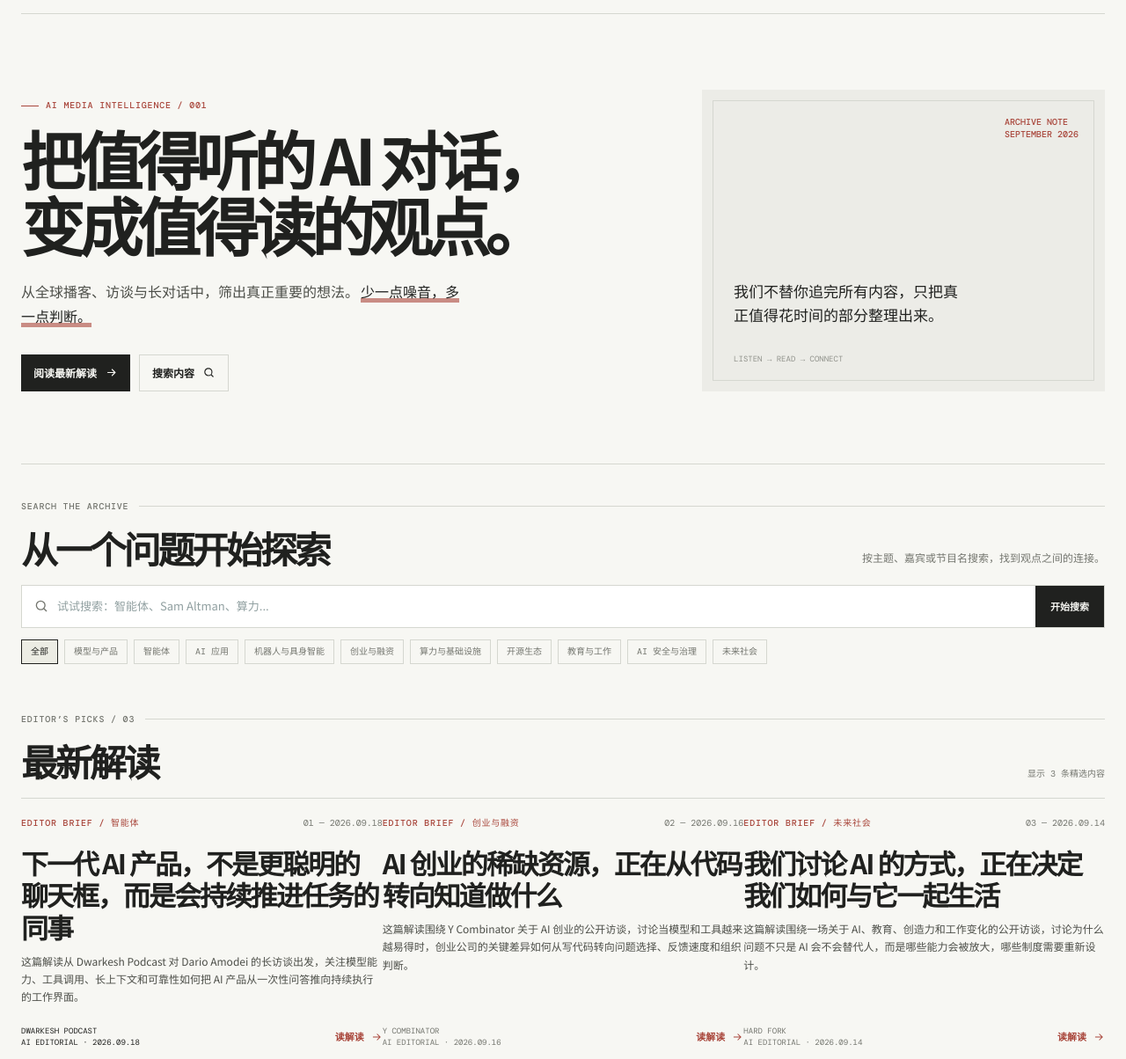
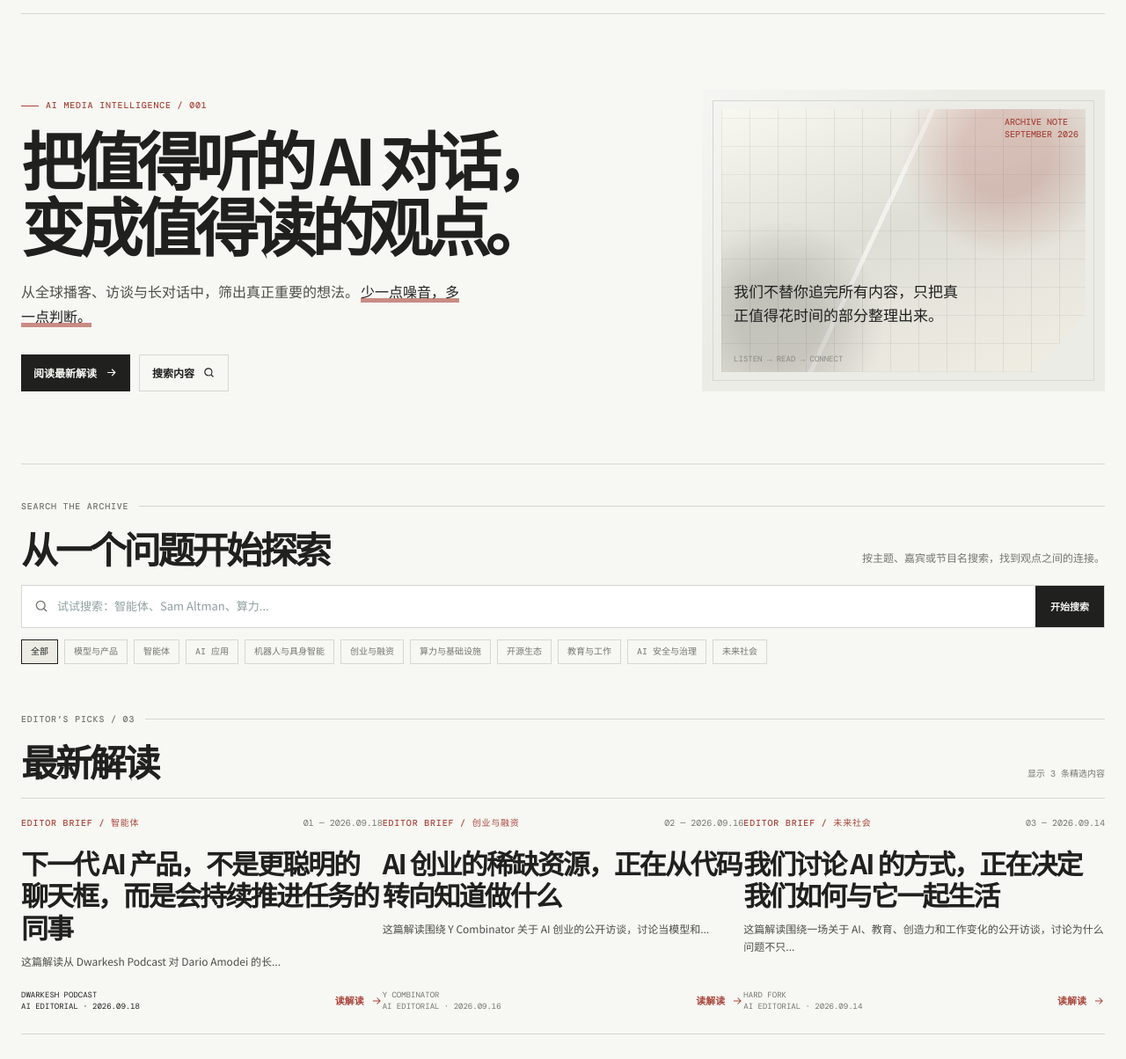
Before and after one commit to maojingling25-rgb/--web, a website: page index.html in a window 1280 px wide. Shown: the part 96-1300 px from the top of the page at 88% size. Drawn offline with nearby package versions, Linux system fonts and the light colour scheme; no server answers.

Commit message:
Polish public homepage layout

```diff
--- a/index.html
+++ b/index.html
@@ -998,17 +998,37 @@
       }
 
       .hero-visual {
+        isolation: isolate;
         min-height: 0;
         align-self: stretch;
         padding: 22px;
         overflow: visible;
-        background: var(--paper-deep);
+        background:
+          linear-gradient(135deg, rgba(255, 255, 255, 0.5), transparent 38%),
+          var(--paper-deep);
         box-shadow: none;
+      }
+
+      .hero-visual::before {
+        position: absolute;
+        inset: 22px;
+        z-index: 0;
+        content: "";
+        background:
+          radial-gradient(circle at 78% 17%, rgba(169, 71, 60, 0.23) 0 12%, transparent 29%),
+          radial-gradient(circle at 16% 82%, rgba(32, 33, 31, 0.16) 0 10%, transparent 28%),
+          linear-gradient(115deg, transparent 0 43%, rgba(255, 255, 255, 0.55) 43% 44%, transparent 44% 100%),
+          repeating-linear-gradient(90deg, rgba(32, 33, 31, 0.08) 0 1px, transparent 1px 32px),
+          repeating-linear-gradient(0deg, rgba(32, 33, 31, 0.06) 0 1px, transparent 1px 32px),
+          linear-gradient(160deg, #f8f8f1 0%, #deded6 46%, #f2eee4 100%);
+        clip-path: polygon(0 0, 100% 0, 100% 78%, 86% 100%, 0 100%);
       }
 
       .hero-visual::after {
         inset: 12px;
+        z-index: 1;
         border: 1px solid var(--line);
+        pointer-events: none;
       }
 
       .visual-stamp {
@@ -1026,6 +1046,7 @@
         line-height: 1.4;
         text-align: left;
         transform: none;
+        z-index: 2;
       }
 
       .visual-caption {
@@ -1034,6 +1055,7 @@
         left: 36px;
         display: block;
         color: var(--ink);
+        z-index: 2;
       }
 
       .visual-caption p {
@@ -1272,6 +1294,17 @@
         color: var(--muted);
         background: var(--paper);
         border-top: 1px solid var(--line);
+      }
+
+      @media (max-width: 880px) {
+        .hero {
+          grid-template-columns: 1fr;
+          gap: 32px;
+        }
+
+        .hero-visual {
+          min-height: 280px;
+        }
       }
 
       @media (max-width: 680px) {
@@ -1554,6 +1587,11 @@
         return `./article.html?id=${encodeURIComponent(id)}`;
       }
 
+      function truncateText(value, maxLength = 40) {
+        const text = String(value || "").replace(/\s+/g, " ").trim();
+        return text.length > maxLength ? `${text.slice(0, maxLength)}...` : text;
+      }
+
       function renderArticles(data, mode = "demo") {
         const storyGrid = document.querySelector("#story-grid");
         storyGrid.replaceChildren();
@@ -1589,7 +1627,7 @@
               <span class="story-index">${String(index + 1).padStart(2, "0")} — ${escapeHtml(formatReadingDate(article.source_published_at || article.published_at))}</span>
             </div>
             <h3 class="story-title">${escapeHtml(article.title)}</h3>
-            <p class="story-excerpt">${escapeHtml(article.summary || "暂无摘要")}</p>
+            <p class="story-excerpt">${escapeHtml(truncateText(article.summary || "暂无摘要"))}</p>
             <div class="story-bottomline">
               <span class="story-meta">${escapeHtml((article.source_name || "UNKNOWN").toUpperCase())}<br />AI EDITORIAL · ${escapeHtml(formatReadingDate(article.source_published_at || article.published_at))}</span>
               <a class="story-link read-story" href="${escapeHtml(articleHref(article.id))}">
```
